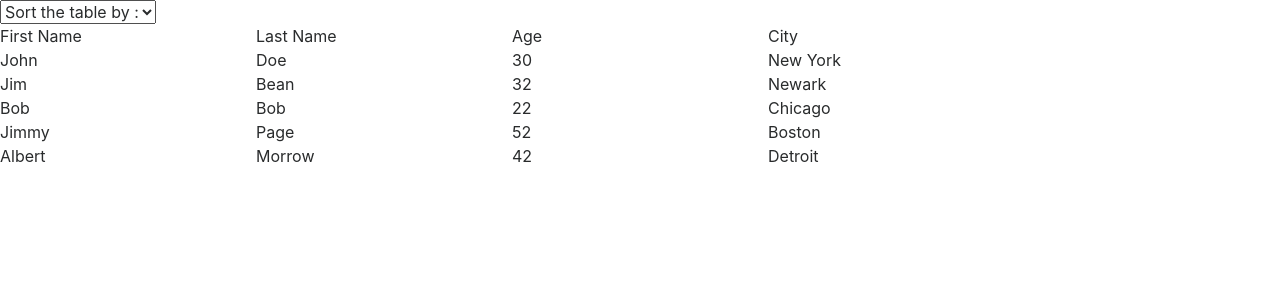
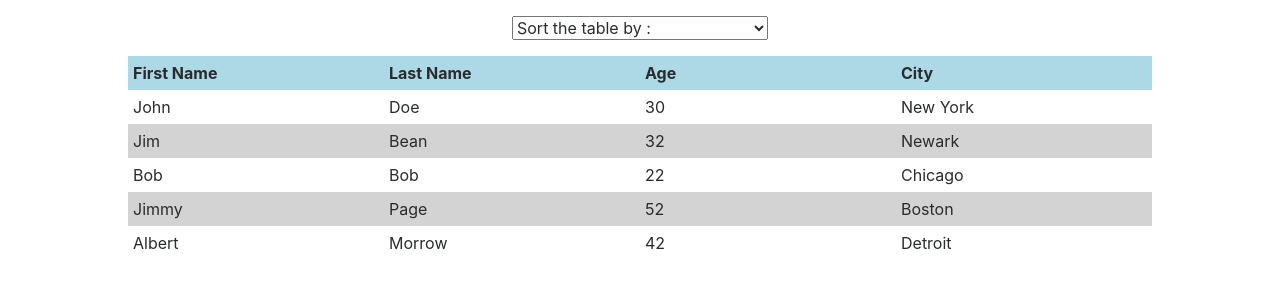
Before and after one commit to gfauconnier/s5-exo4, a plain HTML site: page index.html in a window 1280 px wide. Drawn offline with Linux system fonts and the light colour scheme.

Commit message:
added some css to table

```diff
--- a/css/main.css
+++ b/css/main.css
@@ -1,3 +1,24 @@
+select {
+  margin: 2vh 40vw;
+  width: 20vw;
+}
+
+table {
+  margin: auto;
+}
+
+thead {
+  background-color: lightblue;
+}
+
+tr:nth-child(even) {
+  background-color: lightgrey;
+}
+
+th, td {
+  padding: 5px;
+}
+
 td {
   width: 20vw;
 }
--- a/index.html
+++ b/index.html
@@ -26,10 +26,10 @@
 <table id="clienttable">
   <thead>
     <tr>
-      <td>First Name</td>
-      <td>Last Name</td>
-      <td>Age</td>
-      <td>City</td>
+      <th>First Name</th>
+      <th>Last Name</th>
+      <th>Age</th>
+      <th>City</th>
     </tr>
   </thead>
   <tbody id="tabBody">
```
